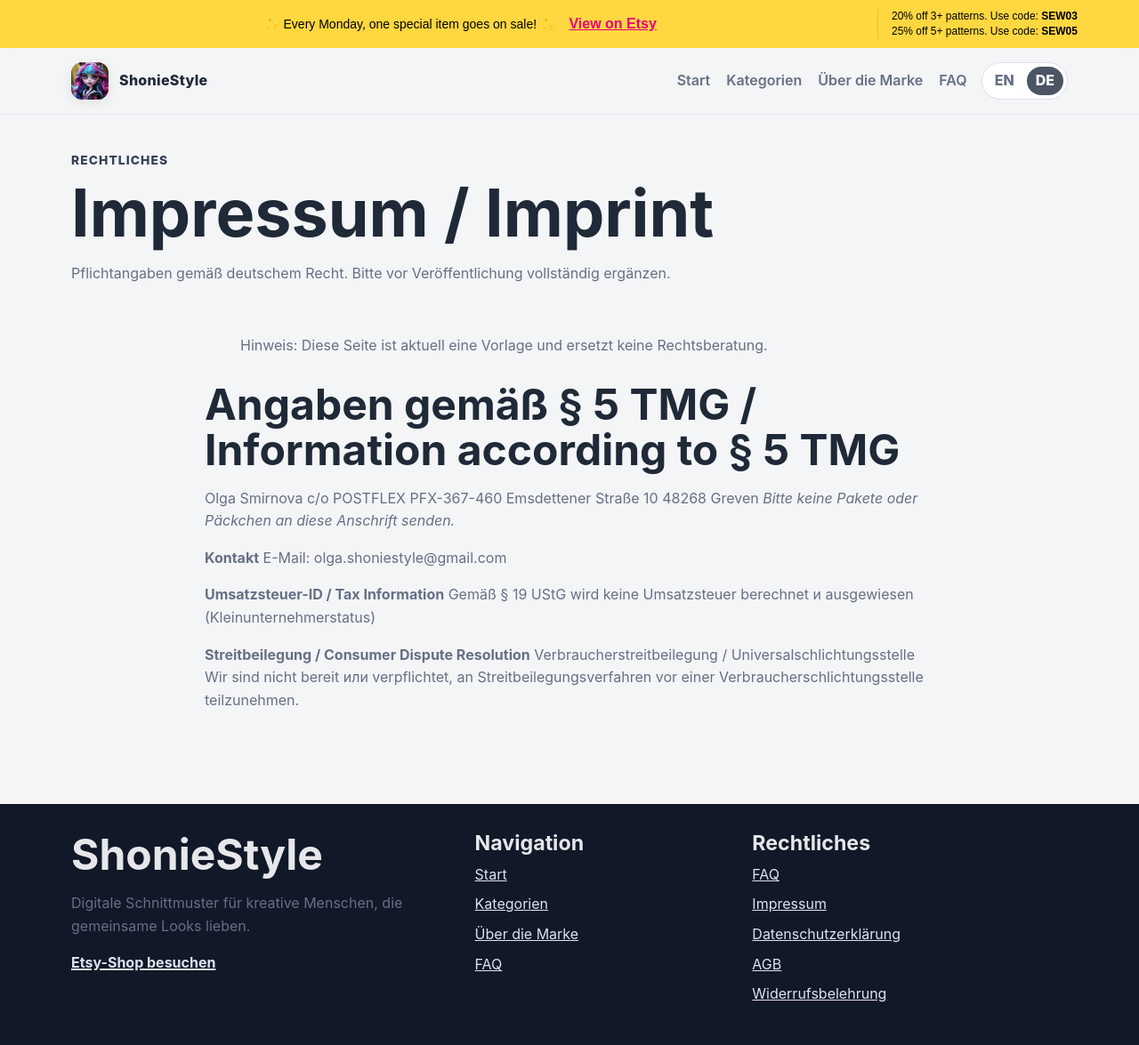
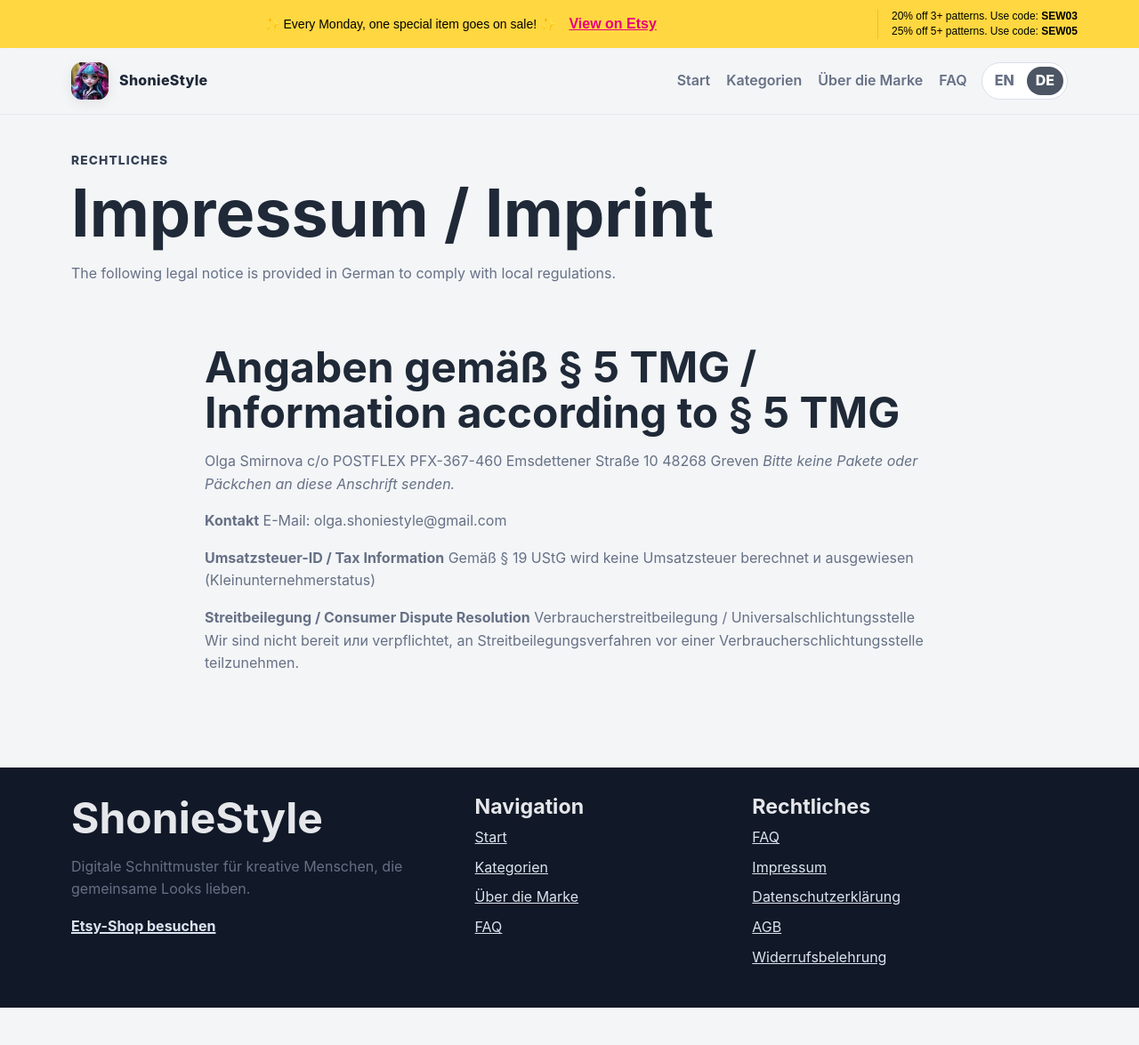
Before and after one commit to ShonieStyle/shoniestyle.github.io, a Jekyll site: the page built from impressum.md, in a window 1280 px wide. Shown: the whole page at 89% size. Built offline with Jekyll 4.4.1, drawn with Linux system fonts in a browser that asks for light colours; after the commit the page ends 1133 px from its top, so only the background shows below that.

Commit message:
Update impressum.md

```diff
--- a/impressum.md
+++ b/impressum.md
@@ -3,11 +3,9 @@ layout: page
 lang: de
 title: Impressum / Imprint
 eyebrow: Rechtliches
-lead: Pflichtangaben gemäß deutschem Recht. Bitte vor Veröffentlichung vollständig ergänzen.
+lead: The following legal notice is provided in German to comply with local regulations.
 permalink: /impressum/
 ---
-
-> Hinweis: Diese Seite ist aktuell eine Vorlage und ersetzt keine Rechtsberatung.
 
 ## Angaben gemäß § 5 TMG / Information according to § 5 TMG
 Olga Smirnova
```
